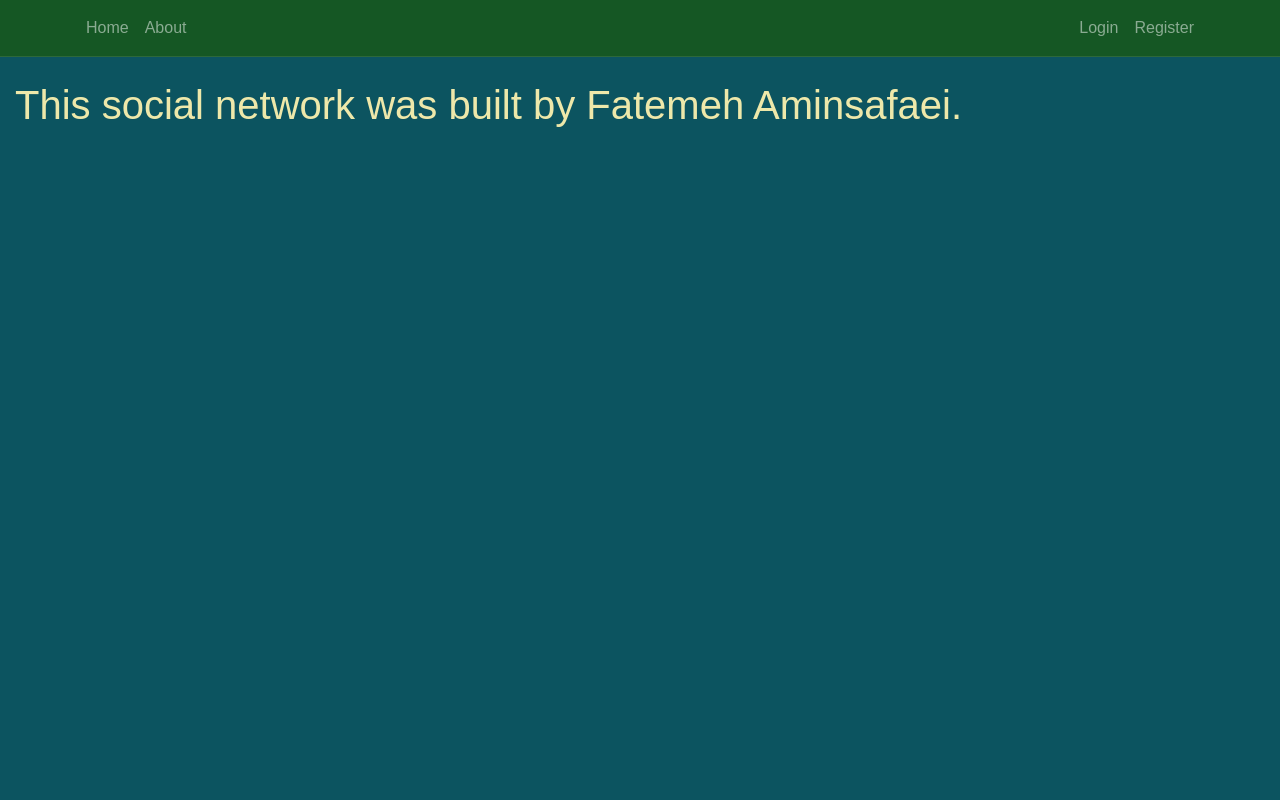
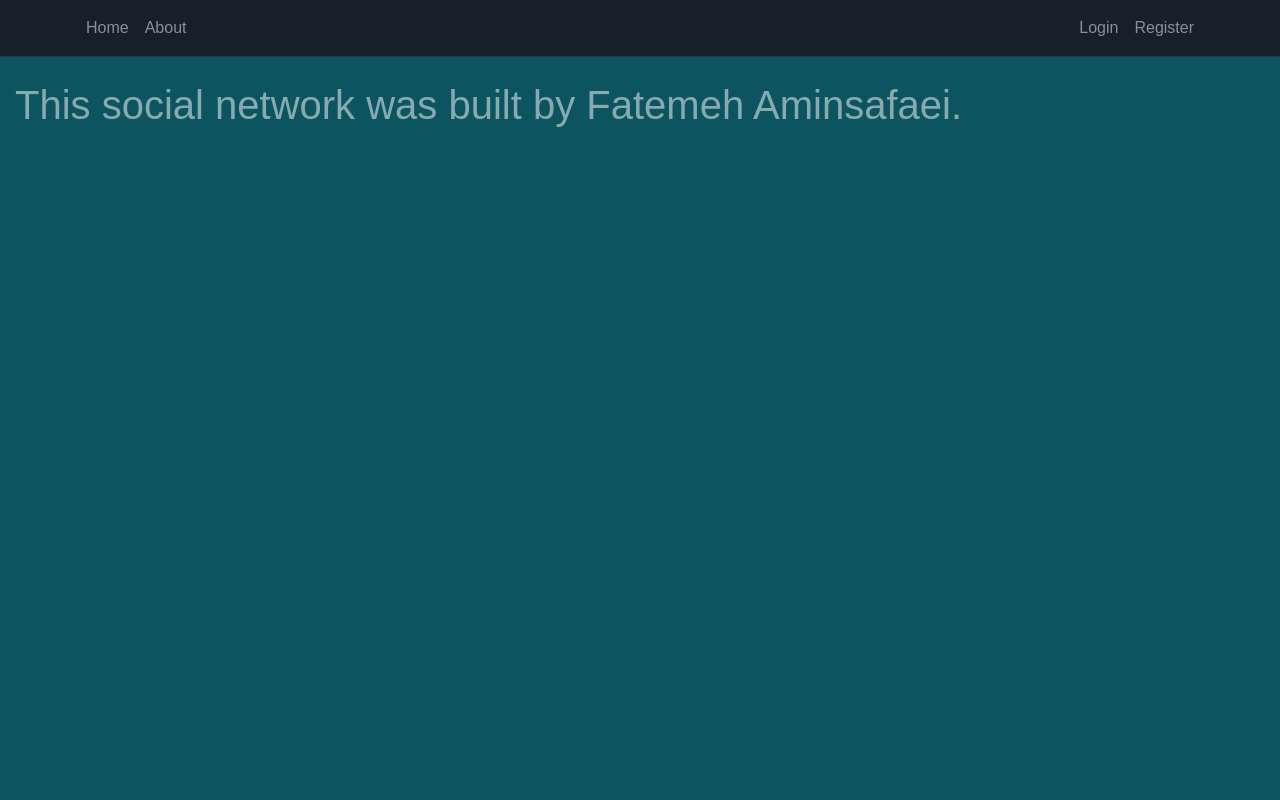
Before and after one commit to fatemehaminsafaei/social_media, a Django app: page /about/ in a window 1280 px wide. Run offline with Django 3.2, Linux system fonts and the light colour scheme; some libraries are stand-ins or nearby versions.

Commit message:
edit bio

```diff
--- a/apps/blog/static/blog/main.css
+++ b/apps/blog/static/blog/main.css
@@ -5,15 +5,13 @@
 
 body {
   /*background: #15202b;*/
-  /*background: white;*/
-  /*color: var(--muted-color);*/
-  color: #0c5460;
+  background: white;
+  color: var(--muted-color);
   margin-top: 5rem;
 }
 
 h1, h2, h3, h4, h5, h6 {
-  /*color: var(--muted-color);*/
-  color: palegoldenrod;
+  color: var(--muted-color);
 }
 
 ul {
@@ -21,8 +19,7 @@
 }
 
 .bg-steel {
-  /*background-color: #15202b;*/
-  background-color: #155724;
+  background-color: #15202b;
 }
 
 .site-header .navbar-nav .nav-link {
--- a/apps/blog/views.py
+++ b/apps/blog/views.py
@@ -88,10 +88,10 @@
     def post(self, request, *args, **kwargs):
         if request.user.id is not None:
             follows_between = Follow.objects.filter(user=request.user,
-                                                    follow_user=self.visible_user()[:5])
+                                                    follow_user=self.visible_user())
 
             if 'follow' in request.POST:
-                new_relation = Follow(user=request.user, follow_user=self.visible_user()[5:])
+                new_relation = Follow(user=request.user, follow_user=self.visible_user())
                 if follows_between.count() == 0:
                     new_relation.save()
             elif 'unfollow' in request.POST:
@@ -208,7 +208,7 @@
 
     def get_queryset(self):
         user = self.visible_user()
-        return Follow.objects.filter(user=user).order_by('-data')
+        return Follow.objects.filter(user=user).order_by('-date')
 
     def get_context_data(self, *, object_list=None, **kwargs):
         data = super().get_context_data(**kwargs)
```
Also changed, not shown: apps/users/views.py (+0 -19 lines).
